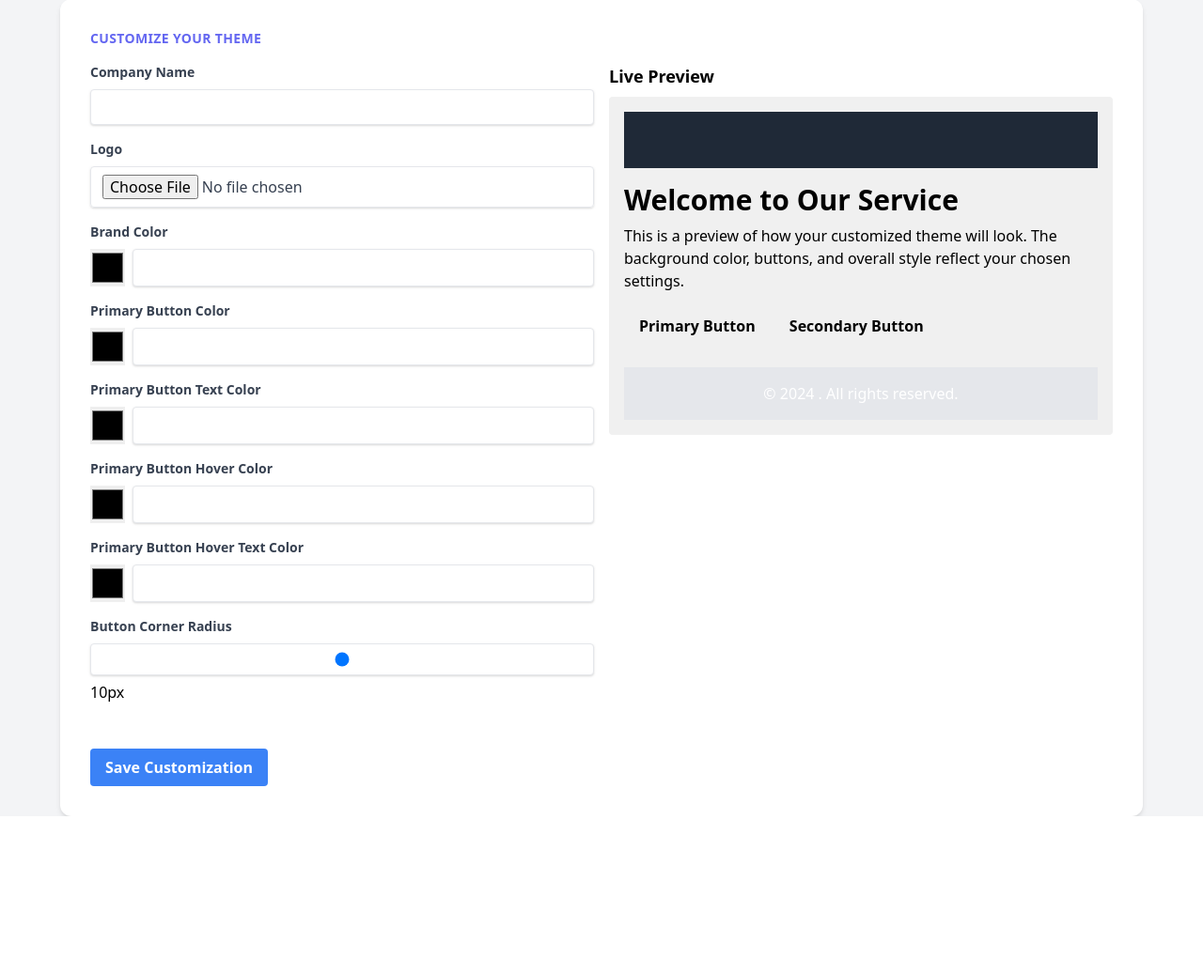
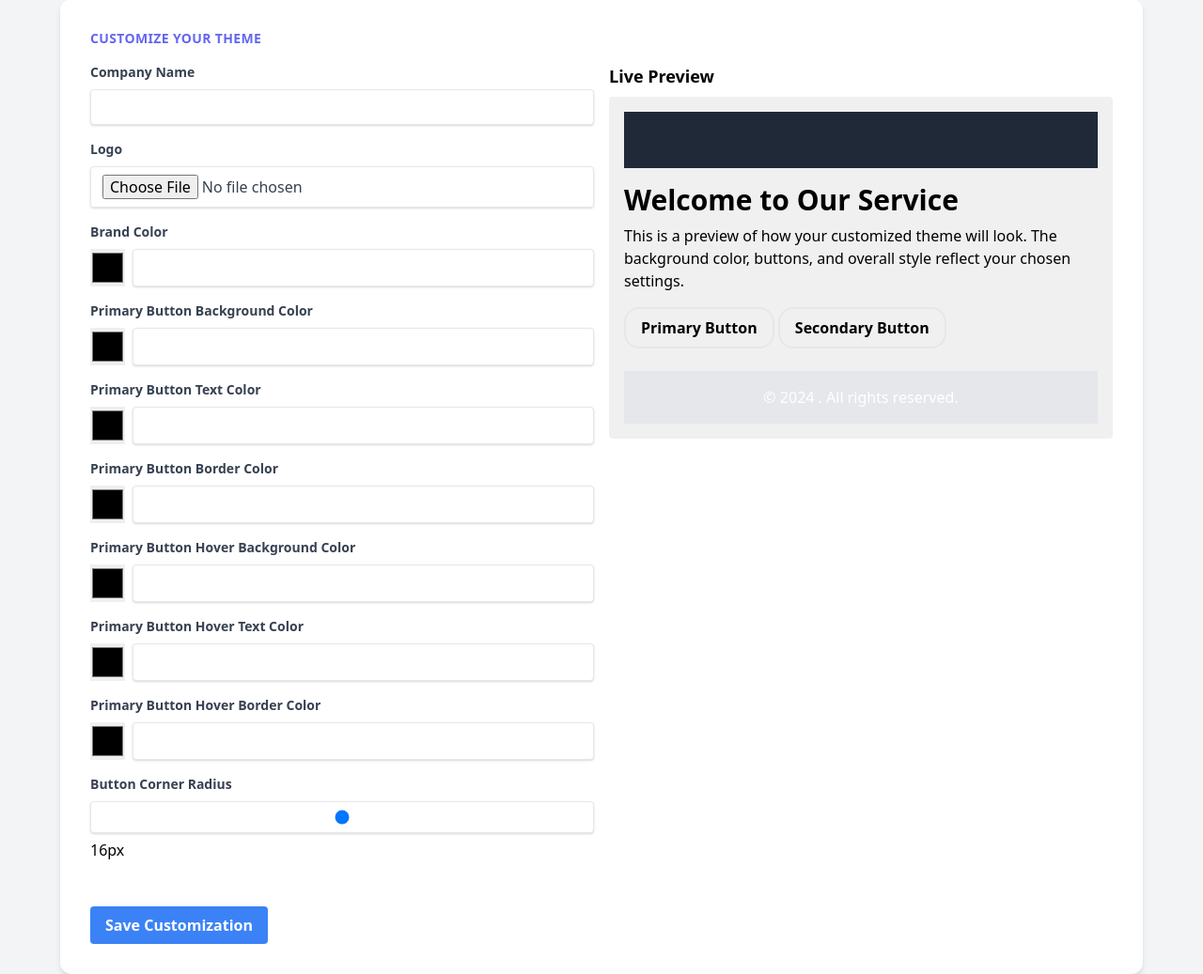
Before and after one commit to MentorUX/replit-horizon-brand-customizer, a Flask app: page /customize in a window 1280 px wide. Shown: the part 93-1130 px from the top of the page at 94% size. Before the commit the page ends 962 px from the top, so only its background shows below. Run offline with Flask 3, Linux system fonts and the light colour scheme; a user stored in the database is signed in; some libraries are stand-ins or nearby versions.

Commit message:
Agent step completed: Update button field labels as requested by the user

```diff
--- a/config.py
+++ b/config.py
@@ -6,3 +6,5 @@ class Config:
     SQLALCHEMY_TRACK_MODIFICATIONS = False
     UPLOADED_PHOTOS_DEST = os.path.join('static', 'uploads')
     MAX_CONTENT_LENGTH = 16 * 1024 * 1024  # 16MB max-limit
+
+print(os.environ.get('DATABASE_URL'))
--- a/forms.py
+++ b/forms.py
@@ -29,9 +29,11 @@ class CustomizationForm(FlaskForm):
     company_name = StringField('Company Name', validators=[DataRequired()])
     logo = FileField('Logo', validators=[FileAllowed(['jpg', 'png', 'svg'])])
     brand_color = StringField('Brand Color', validators=[DataRequired(), validate_hex_color])
-    button_bg_color = StringField('Primary Button Color', validators=[DataRequired(), validate_hex_color])
-    button_text_color = StringField('Primary Button Text Color', validators=[DataRequired(), validate_hex_color])
+    button_primary_default_color_bg = StringField('Primary Button Background Color', validators=[DataRequired(), validate_hex_color])
+    button_primary_default_color_text = StringField('Primary Button Text Color', validators=[DataRequired(), validate_hex_color])
+    button_primary_default_color_stroke = StringField('Primary Button Border Color', validators=[validate_hex_color])
     button_radius = StringField('Button Corner Radius', validators=[DataRequired()])
-    button_hover_bg_color = StringField('Primary Button Hover Color', validators=[DataRequired(), validate_hex_color])
-    button_hover_text_color = StringField('Primary Button Hover Text Color', validators=[DataRequired(), validate_hex_color])
+    button_primary_hover_color_bg = StringField('Primary Button Hover Background Color', validators=[DataRequired(), validate_hex_color])
+    button_primary_hover_color_text = StringField('Primary Button Hover Text Color', validators=[DataRequired(), validate_hex_color])
+    button_primary_hover_color_stroke = StringField('Primary Button Hover Border Color', validators=[validate_hex_color])
     submit = SubmitField('Save Customization')
--- a/main.py
+++ b/main.py
@@ -71,17 +71,23 @@ def customize():
         if customization:
             customization.company_name = form.company_name.data
             customization.brand_color = form.brand_color.data
-            customization.button_bg_color = form.button_bg_color.data
-            customization.button_text_color = form.button_text_color.data
+            customization.button_primary_default_color_bg = form.button_primary_default_color_bg.data
+            customization.button_primary_default_color_text = form.button_primary_default_color_text.data
+            customization.button_primary_default_color_stroke = form.button_primary_default_color_stroke.data
             customization.button_radius = form.button_radius.data
-            customization.button_hover_bg_color = form.button_hover_bg_color.data
-            customization.button_hover_text_color = form.button_hover_text_color.data
+            customization.button_primary_hover_color_bg = form.button_primary_hover_color_bg.data
+            customization.button_primary_hover_color_text = form.button_primary_hover_color_text.data
+            customization.button_primary_hover_color_stroke = form.button_primary_hover_color_stroke.data
         else:
             customization = Customization(user_id=current_user.id, company_name=form.company_name.data,
-                                          brand_color=form.brand_color.data, button_bg_color=form.button_bg_color.data,
-                                          button_text_color=form.button_text_color.data, button_radius=form.button_radius.data,
-                                          button_hover_bg_color=form.button_hover_bg_color.data,
-                                          button_hover_text_color=form.button_hover_text_color.data)
+                                          brand_color=form.brand_color.data,
+                                          button_primary_default_color_bg=form.button_primary_default_color_bg.data,
+                                          button_primary_default_color_text=form.button_primary_default_color_text.data,
+                                          button_primary_default_color_stroke=form.button_primary_default_color_stroke.data,
+                                          button_radius=form.button_radius.data,
+                                          button_primary_hover_color_bg=form.button_primary_hover_color_bg.data,
+                                          button_primary_hover_color_text=form.button_primary_hover_color_text.data,
+                                          button_primary_hover_color_stroke=form.button_primary_hover_color_stroke.data)
             db.session.add(customization)
         if form.logo.data:
             picture_file = save_picture(form.logo.data)
@@ -92,11 +98,13 @@ def customize():
     elif request.method == 'GET' and customization:
         form.company_name.data = customization.company_name
         form.brand_color.data = customization.brand_color
-        form.button_bg_color.data = customization.button_bg_color
-        form.button_text_color.data = customization.button_text_color
+        form.button_primary_default_color_bg.data = customization.button_primary_default_color_bg
+        form.button_primary_default_color_text.data = customization.button_primary_default_color_text
+        form.button_primary_default_color_stroke.data = customization.button_primary_default_color_stroke
         form.button_radius.data = customization.button_radius
-        form.button_hover_bg_color.data = customization.button_hover_bg_color
-        form.button_hover_text_color.data = customization.button_hover_text_color
+        form.button_primary_hover_color_bg.data = customization.button_primary_hover_color_bg
+        form.button_primary_hover_color_text.data = customization.button_primary_hover_color_text
+        form.button_primary_hover_color_stroke.data = customization.button_primary_hover_color_stroke
     return render_template('customize.html', title='Customize', form=form, customization=customization)
 
 @app.route('/admin')
--- a/static/js/main.js
+++ b/static/js/main.js
@@ -15,10 +15,12 @@ document.addEventListener('DOMContentLoaded', (event) => {
 
     const colorInputs = [
         { picker: 'brand_color_picker', input: 'brand_color', previewElement: 'preview' },
-        { picker: 'button_bg_color_picker', input: 'button_bg_color', previewElement: 'previewButton' },
-        { picker: 'button_text_color_picker', input: 'button_text_color', previewElement: 'previewButton' },
-        { picker: 'button_hover_bg_color_picker', input: 'button_hover_bg_color', previewElement: 'previewButton' },
-        { picker: 'button_hover_text_color_picker', input: 'button_hover_text_color', previewElement: 'previewButton' }
+        { picker: 'button_primary_default_color_bg_picker', input: 'button_primary_default_color_bg', previewElement: 'previewButton' },
+        { picker: 'button_primary_default_color_text_picker', input: 'button_primary_default_color_text', previewElement: 'previewButton' },
+        { picker: 'button_primary_default_color_stroke_picker', input: 'button_primary_default_color_stroke', previewElement: 'previewButton' },
+        { picker: 'button_primary_hover_color_bg_picker', input: 'button_primary_hover_color_bg', previewElement: 'previewButton' },
+        { picker: 'button_primary_hover_color_text_picker', input: 'button_primary_hover_color_text', previewElement: 'previewButton' },
+        { picker: 'button_primary_hover_color_stroke_picker', input: 'button_primary_hover_color_stroke', previewElement: 'previewButton' }
     ];
 
     function updatePreview() {
@@ -41,8 +43,11 @@ document.addEventListener('DOMContentLoaded', (event) => {
 
         // Update button styles
         const buttonStyle = {
-            backgroundColor: document.getElementById('button_bg_color').value,
-            color: document.getElementById('button_text_color').value,
+            backgroundColor: document.getElementById('button_primary_default_color_bg').value,
+            color: document.getElementById('button_primary_default_color_text').value,
+            borderColor: document.getElementById('button_primary_default_color_stroke').value,
+            borderWidth: '2px',
+            borderStyle: 'solid',
             borderRadius: `${radiusInput.value}px`
         };
 
@@ -52,13 +57,15 @@ document.addEventListener('DOMContentLoaded', (event) => {
 
         // Update hover states
         const hoverStyle = {
-            hoverBgColor: document.getElementById('button_hover_bg_color').value,
-            hoverTextColor: document.getElementById('button_hover_text_color').value
+            hoverBgColor: document.getElementById('button_primary_hover_color_bg').value,
+            hoverTextColor: document.getElementById('button_primary_hover_color_text').value,
+            hoverStrokeColor: document.getElementById('button_primary_hover_color_stroke').value
         };
 
         [previewButton, previewButton2].forEach(button => {
             button.dataset.hoverBgColor = hoverStyle.hoverBgColor;
             button.dataset.hoverTextColor = hoverStyle.hoverTextColor;
+            button.dataset.hoverStrokeColor = hoverStyle.hoverStrokeColor;
         });
     }
 
@@ -148,11 +155,13 @@ document.addEventListener('DOMContentLoaded', (event) => {
         button.addEventListener('mouseenter', function() {
             this.style.backgroundColor = this.dataset.hoverBgColor;
             this.style.color = this.dataset.hoverTextColor;
+            this.style.borderColor = this.dataset.hoverStrokeColor;
         });
 
         button.addEventListener('mouseleave', function() {
-            this.style.backgroundColor = document.getElementById('button_bg_color').value;
-            this.style.color = document.getElementById('button_text_color').value;
+            this.style.backgroundColor = document.getElementById('button_primary_default_color_bg').value;
+            this.style.color = document.getElementById('button_primary_default_color_text').value;
+            this.style.borderColor = document.getElementById('button_primary_default_color_stroke').value;
         });
     });
 });
--- a/templates/customize.html
+++ b/templates/customize.html
@@ -37,36 +37,50 @@
                         </div>
                     </div>
                     <div class="mb-4">
-                        {{ form.button_bg_color.label(class="block text-gray-700 text-sm font-bold mb-2") }}
+                        {{ form.button_primary_default_color_bg.label(class="block text-gray-700 text-sm font-bold mb-2") }}
                         <div class="flex">
-                            <input type="color" id="button_bg_color_picker" class="w-10 h-10 mr-2">
-                            {{ form.button_bg_color(class="shadow appearance-none border rounded w-full py-2 px-3 text-gray-700 leading-tight focus:outline-none focus:shadow-outline") }}
+                            <input type="color" id="button_primary_default_color_bg_picker" class="w-10 h-10 mr-2">
+                            {{ form.button_primary_default_color_bg(class="shadow appearance-none border rounded w-full py-2 px-3 text-gray-700 leading-tight focus:outline-none focus:shadow-outline") }}
                         </div>
                     </div>
                     <div class="mb-4">
-                        {{ form.button_text_color.label(class="block text-gray-700 text-sm font-bold mb-2") }}
+                        {{ form.button_primary_default_color_text.label(class="block text-gray-700 text-sm font-bold mb-2") }}
                         <div class="flex">
-                            <input type="color" id="button_text_color_picker" class="w-10 h-10 mr-2">
-                            {{ form.button_text_color(class="shadow appearance-none border rounded w-full py-2 px-3 text-gray-700 leading-tight focus:outline-none focus:shadow-outline") }}
+                            <input type="color" id="button_primary_default_color_text_picker" class="w-10 h-10 mr-2">
+                            {{ form.button_primary_default_color_text(class="shadow appearance-none border rounded w-full py-2 px-3 text-gray-700 leading-tight focus:outline-none focus:shadow-outline") }}
                         </div>
                     </div>
                     <div class="mb-4">
-                        {{ form.button_hover_bg_color.label(class="block text-gray-700 text-sm font-bold mb-2") }}
+                        {{ form.button_primary_default_color_stroke.label(class="block text-gray-700 text-sm font-bold mb-2") }}
                         <div class="flex">
-                            <input type="color" id="button_hover_bg_color_picker" class="w-10 h-10 mr-2">
-                            {{ form.button_hover_bg_color(class="shadow appearance-none border rounded w-full py-2 px-3 text-gray-700 leading-tight focus:outline-none focus:shadow-outline") }}
+                            <input type="color" id="button_primary_default_color_stroke_picker" class="w-10 h-10 mr-2">
+                            {{ form.button_primary_default_color_stroke(class="shadow appearance-none border rounded w-full py-2 px-3 text-gray-700 leading-tight focus:outline-none focus:shadow-outline") }}
                         </div>
                     </div>
                     <div class="mb-4">
-                        {{ form.button_hover_text_color.label(class="block text-gray-700 text-sm font-bold mb-2") }}
+                        {{ form.button_primary_hover_color_bg.label(class="block text-gray-700 text-sm font-bold mb-2") }}
                         <div class="flex">
-                            <input type="color" id="button_hover_text_color_picker" class="w-10 h-10 mr-2">
-                            {{ form.button_hover_text_color(class="shadow appearance-none border rounded w-full py-2 px-3 text-gray-700 leading-tight focus:outline-none focus:shadow-outline") }}
+                            <input type="color" id="button_primary_hover_color_bg_picker" class="w-10 h-10 mr-2">
+                            {{ form.button_primary_hover_color_bg(class="shadow appearance-none border rounded w-full py-2 px-3 text-gray-700 leading-tight focus:outline-none focus:shadow-outline") }}
+                        </div>
+                    </div>
+                    <div class="mb-4">
+                        {{ form.button_primary_hover_color_text.label(class="block text-gray-700 text-sm font-bold mb-2") }}
+                        <div class="flex">
+                            <input type="color" id="button_primary_hover_color_text_picker" class="w-10 h-10 mr-2">
+                            {{ form.button_primary_hover_color_text(class="shadow appearance-none border rounded w-full py-2 px-3 text-gray-700 leading-tight focus:outline-none focus:shadow-outline") }}
+                        </div>
+                    </div>
+                    <div class="mb-4">
+                        {{ form.button_primary_hover_color_stroke.label(class="block text-gray-700 text-sm font-bold mb-2") }}
+                        <div class="flex">
+                            <input type="color" id="button_primary_hover_color_stroke_picker" class="w-10 h-10 mr-2">
+                            {{ form.button_primary_hover_color_stroke(class="shadow appearance-none border rounded w-full py-2 px-3 text-gray-700 leading-tight focus:outline-none focus:shadow-outline") }}
                         </div>
                     </div>
                     <div class="mb-6">
                         {{ form.button_radius.label(class="block text-gray-700 text-sm font-bold mb-2") }}
-                        {{ form.button_radius(class="shadow appearance-none border rounded w-full py-2 px-3 text-gray-700 leading-tight focus:outline-none focus:shadow-outline", type="range", min="0", max="20", step="1") }}
+                        {{ form.button_radius(class="shadow appearance-none border rounded w-full py-2 px-3 text-gray-700 leading-tight focus:outline-none focus:shadow-outline", type="range", min="0", max="32", step="2") }}
                         <span id="radiusValue"></span>px
                     </div>
                 </div>
```
Also changed, not shown: models.py (+6 -4 lines).
